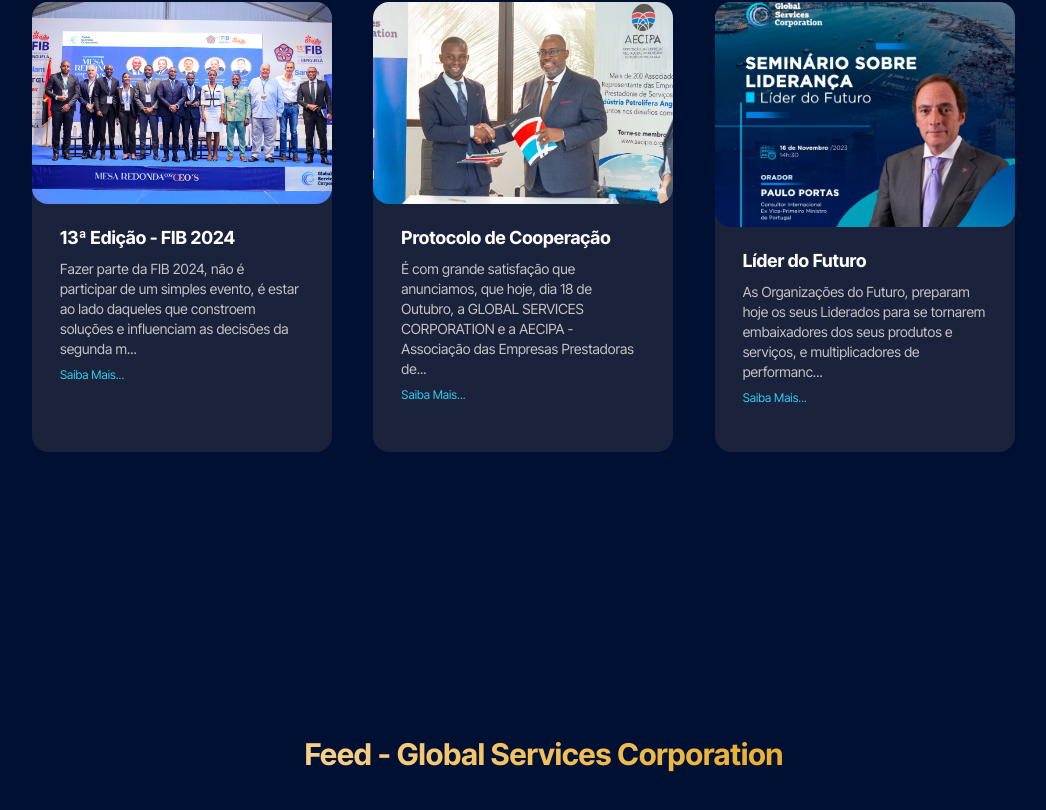
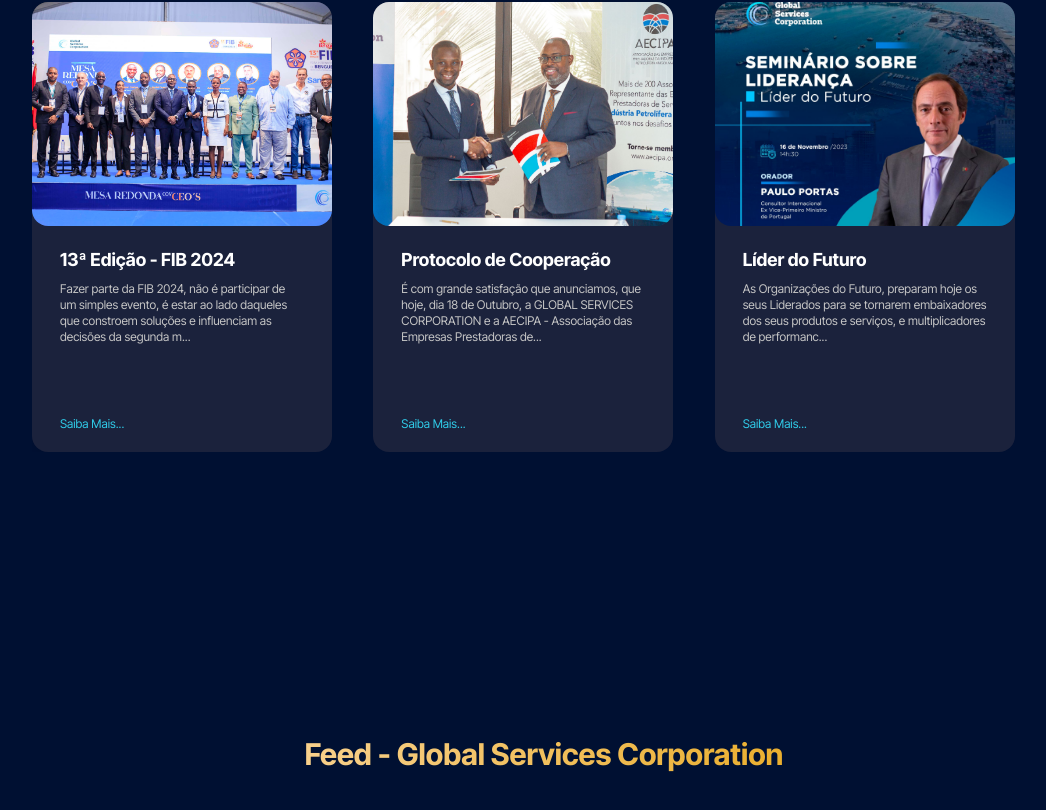
Before and after one commit to Global-Services-Corporation/website-react, a React (Vite) app: page / in a window 1280 px wide. Shown: the part 6490-7300 px from the top of the page, without its empty margins (96-1142 px from the left). Built offline with nearby package versions, Linux system fonts and the light colour scheme; no server answers.

Commit message:
atividades recentes

```diff
--- a/src/components/program-card.tsx
+++ b/src/components/program-card.tsx
@@ -16,19 +16,20 @@
 				!title && "max-sm:hidden"
 			} items-center max-sm:w-[370px] max-2xl:w-[300px] w-[350px] max-2xl:h-[450px] h-[500px]  rounded-[16px] bg-[#1B223C] max-2xl:gap-0`}
 		>
-			<div className={`w-full ${title ? "h-1/2" : "h-full"}`}>
+			<div className={`w-full ${title ? "h-56" : "h-full"} `}>
 				<img
 					src={image}
 					alt="Illustration Card"
-					className="object-cover w-full h-full rounded-[16px]"
+					className="object-cover w-full h-56 rounded-[16px]"
 				/>
 			</div>
 
 			<div
 				className={`${
-					title ? "flex flex-col h-[272px] px-7 py-5 gap-2" : "hidden"
+					title ? "flex flex-col h-[272px] px-7 py-5 gap-2 justify-between" : "hidden"
 				}`}
 			>
+				<div className="flex flex-col justify-between gap-2">
 					{title ? (
 						<h1 className="text-white text-[22px] max-2xl:text-[18px] font-bold">
 							{title}
@@ -36,7 +37,10 @@
 					) : (
 						<></>
 					)}
-				<p className="text-sm text-[#c5c5c5]">{limitText(description, 150)}</p>
+					<p className="text-xs text-[#c5c5c5]">
+						{limitText(description, 150)}
+					</p>
+				</div>
 				{link ? (
 					<a href={link} className=" text-xs text-[#30CBE8]">
 						Saiba Mais...
```
Lines whose indentation alone changed are shown as unchanged.
